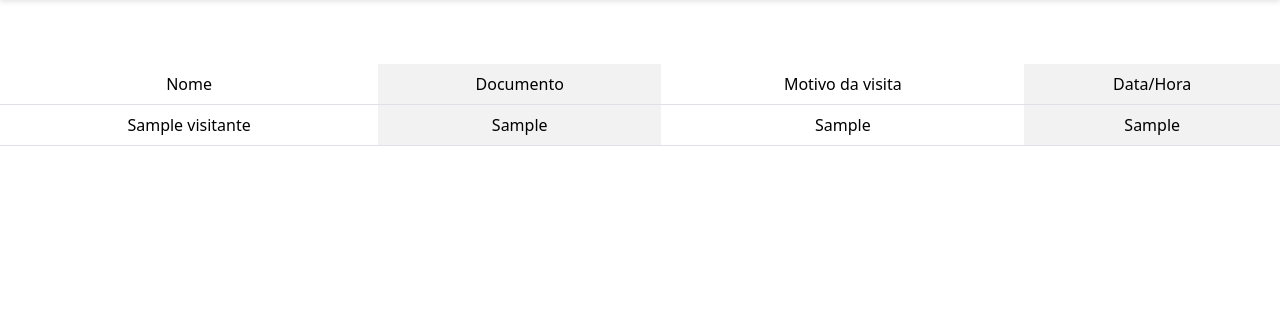
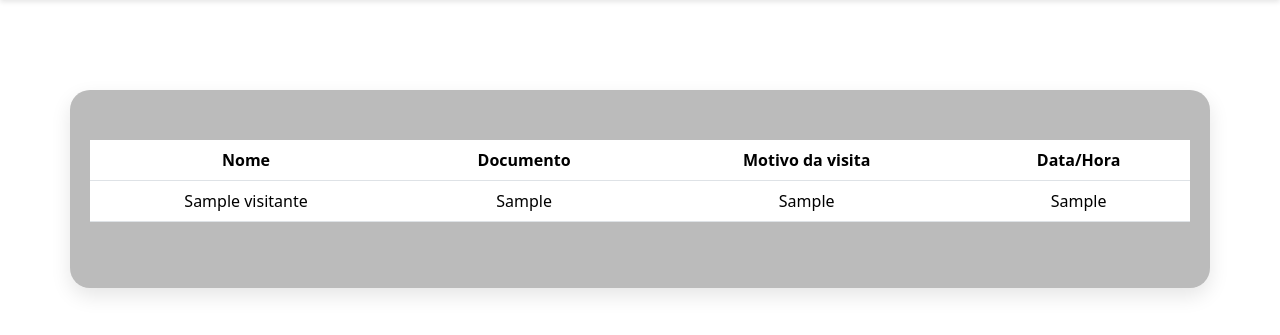
Before and after one commit to Gustavo-VTAB/Sistema-de-registro-de-visitantes, a PHP site: page /PainelAdm.php in a window 1280 px wide. Shown: the part 78-413 px from the top of the page. Run offline with PHP 8.4, Linux system fonts and the light colour scheme; tables that the repository leaves empty or names only in its code hold one stand-in row (values such as "Sample post").

Commit message:
Update PainelAdm.php

```diff
--- a/PainelAdm.php
+++ b/PainelAdm.php
@@ -54,12 +54,23 @@ link :hover{
     font-size: 25px;
     align-items: center;
 }
-
+table{
+    border-radius:20px;
+    background-color:rgb(187, 187, 187);
+}
 .container{
     margin-top: 5%;
 }
-.table{
-    margin-top: 5%
+
+.container {
+        padding: 50px 20px;
+        background-color:rgb(187, 187, 187);
+        margin-top: 7%;
+        justify-content: right;
+        align-items: flex-start;
+        box-shadow: 0 8px 20px rgba(0, 0, 0, 0.1);
+        display: flex;
+        border-radius: 20px;
     }
 </style>
 <body>
@@ -68,29 +79,37 @@ link :hover{
         <h1>Sistema Registro De Visitas</h1>
         <ul class="nav justify-content-end">
           <li class="nav-item">
-            <a class="link active" aria-current="page" href="#">Home</a>
+            <a class="link active" aria-current="page" href="index.php">Home</a>
           </li>
           <li class="nav-item">
-            <a class="link" href="#">Visitantes</a>
+            <a class="link" href="registrar_visita.php">Visitantes</a>
           </li>
           <li class="nav-item">
-            <a class="link" href="#">Painel Administrativo</a>
+            <a class="link" href="area_admin.php">Painel Administrativo</a>
           </li>
           <li class="nav-item">
 
             <a class="botao"><button type="button" class="btn btn-danger">Fale Conosco</button></a>
           </li>
         </ul>
+
       </div>
 
       </nav>
-    <table class="table table-striped-columns">
+    <div class="container text-center">
+
+
+<table class="table">
+  <thead>
     <tr>
-        <td>Nome</td>
-        <td>Documento</td>
-        <td>Motivo da visita</td>
-        <td>Data/Hora</td>
+
+      <th scope="col">Nome</th>
+      <th scope="col">Documento</th>
+      <th scope="col">Motivo da visita</th>
+      <th scope="col">Data/Hora</th>
     </tr>
+  </thead>
+  <tbody>
   <?php
       $result = $pdo->query("SELECT * FROM visitantes");
       $visitantes = $result->fetchAll(PDO::FETCH_ASSOC);
@@ -105,7 +124,10 @@ foreach ($visitantes as $row) {
             echo "</tr>";
         }
         ?>
+
+  </tbody>
 </table>
+</div>
 
       <script src="https://cdn.jsdelivr.net/npm/bootstrap@5.3.3/dist/js/bootstrap.bundle.min.js" integrity="sha384-YvpcrYf0tY3lHB60NNkmXc5s9fDVZLESaAA55NDzOxhy9GkcIdslK1eN7N6jIeHz" crossorigin="anonymous"></script>
 
```
Lines whose indentation alone changed are shown as unchanged.
